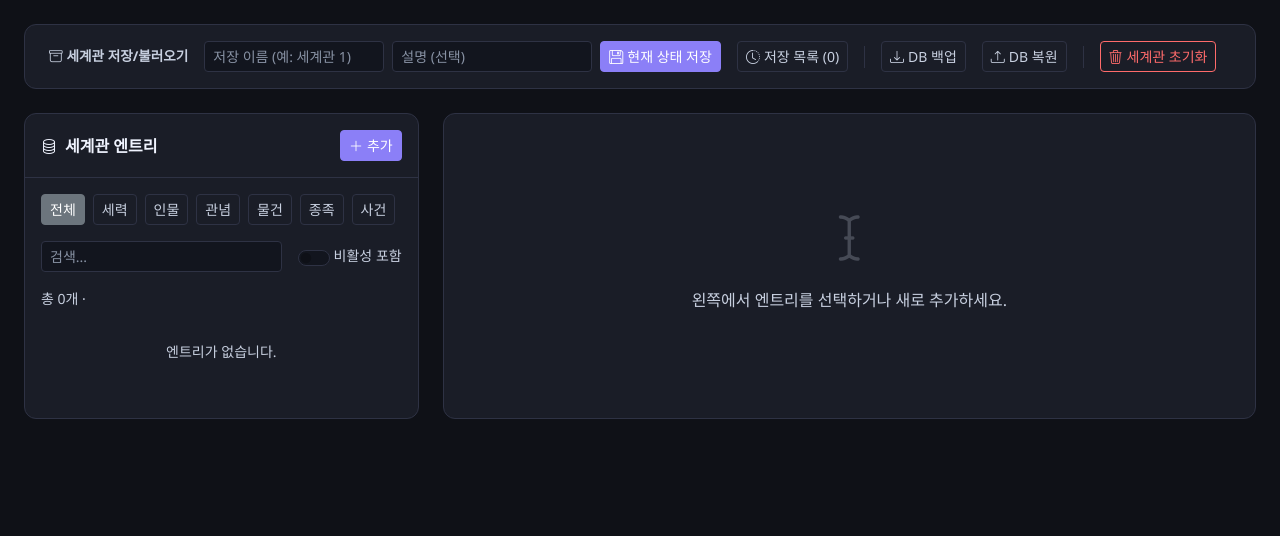
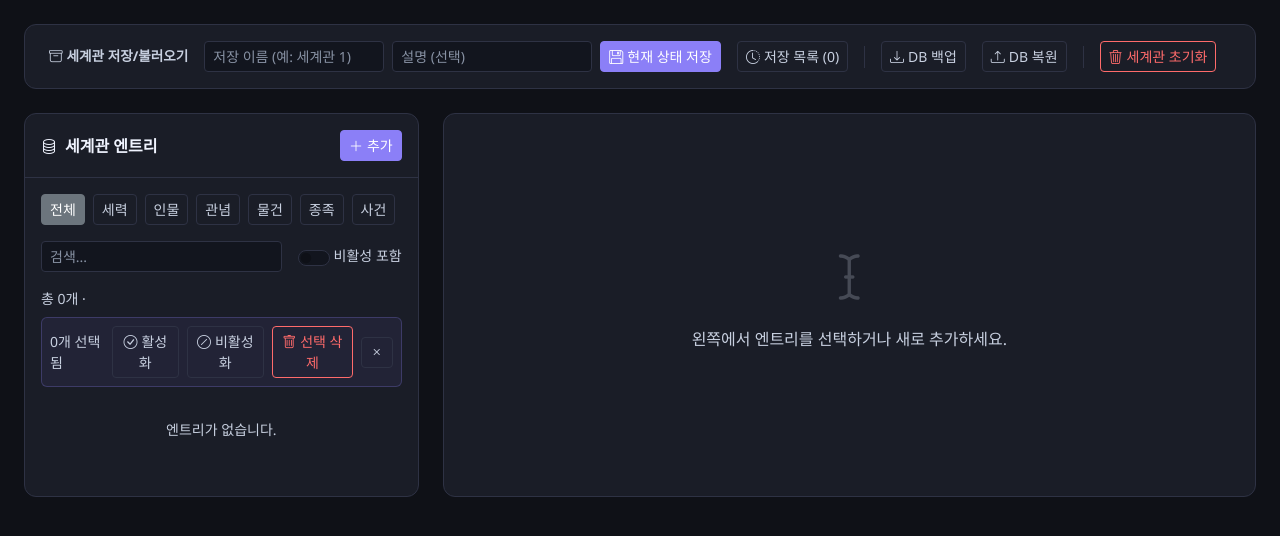
Before and after one commit to hong0318Z/llm_test, a Flask app: page / in a window 1280 px wide. Shown: the part 57-593 px from the top of the page. Run offline with Flask 3, Linux system fonts and the light colour scheme; data comes from the database, SQL or seed files in the repository; data that the repository does not hold is empty.

Commit message:
feat: DB 멀티선택 벌크 작업 + 엔트리 LLM 생성 기능
멀티선택:
- 각 엔트리 카드 우측 상단에 체크박스 추가
- 선택 시 상단에 벌크 툴바 표시 (선택 N개)
- [활성화] [비활성화] [선택 삭제] 버튼
- POST /api/entries/bulk-delete, /api/entries/bulk-toggle-active 엔드포인트

LLM 생성:
- 엔트리 추가 모달 하단에 [LLM 생성] 버튼 추가
- 제목·분류·힌트(선택)·참조 ID를 바탕으로 LLM이 상세 내용 자동 작성
- 생성된 내용이 내용 textarea에 채워짐 (수정 후 추가 가능)
- POST /api/generate-entry, llm_client.generate_entry() 추가

https://claude.ai/code/session_01JgF653ryzWqVhrvH3gpJCT

```diff
--- a/app.py
+++ b/app.py
@@ -690,6 +690,51 @@ def token_estimate():
     return jsonify(result)
 
 
+@app.route("/api/entries/bulk-delete", methods=["POST"])
+def bulk_delete_entries():
+    ids = request.json.get("ids", [])
+    if not ids:
+        return jsonify({"error": "ids가 필요합니다."}), 400
+    WorldEntry.query.filter(WorldEntry.id.in_(ids)).delete(synchronize_session=False)
+    db.session.commit()
+    return jsonify({"ok": True, "deleted": len(ids)})
+
+
+@app.route("/api/entries/bulk-toggle-active", methods=["POST"])
+def bulk_toggle_active():
+    ids = request.json.get("ids", [])
+    active = request.json.get("is_active")  # True/False 강제 지정, None이면 반전
+    if not ids:
+        return jsonify({"error": "ids가 필요합니다."}), 400
+    entries = WorldEntry.query.filter(WorldEntry.id.in_(ids)).all()
+    for e in entries:
+        e.is_active = active if active is not None else (not e.is_active)
+    db.session.commit()
+    return jsonify({"ok": True, "updated": len(entries)})
+
+
+@app.route("/api/generate-entry", methods=["POST"])
+def generate_entry_content():
+    """유저 입력 정보를 기반으로 LLM이 엔트리 내용을 생성"""
+    import llm_client as lc
+    data = request.json or {}
+    title = data.get("title", "").strip()
+    category = data.get("category", "")
+    hint = data.get("hint", "").strip()  # 사용자가 입력한 힌트/초안
+    ref_ids = data.get("references", [])
+
+    if not title or not category:
+        return jsonify({"error": "제목과 분류는 필수입니다."}), 400
+
+    ref_entries = [WorldEntry.query.get(rid).to_dict()
+                   for rid in ref_ids if WorldEntry.query.get(rid)]
+    try:
+        result = lc.generate_entry(title, category, hint, ref_entries)
+        return jsonify(result)
+    except Exception as e:
+        return jsonify({"error": str(e)}), 500
+
+
 @app.route("/api/translate", methods=["POST"])
 def translate_entries_api():
     """선택된 엔트리들을 영문으로 번역"""
--- a/templates/index.html
+++ b/templates/index.html
@@ -69,8 +69,25 @@
         </div>
         <!-- 통계 -->
         <div id="statsBar" class="small text-muted mb-2"></div>
+        <!-- 멀티선택 툴바 -->
+        <div id="bulkToolbar" style="display:none;" class="d-flex align-items-center gap-2 mb-2 p-2 rounded"
+          style="background:rgba(139,127,247,0.08); border:1px solid rgba(139,127,247,0.2);">
+          <span class="small" style="color:var(--text-secondary);"><span id="selectedCountBulk">0</span>개 선택됨</span>
+          <button class="btn btn-sm btn-outline-secondary" onclick="bulkToggleActive(true)" title="선택 항목 활성화">
+            <i class="bi bi-check-circle me-1"></i>활성화
+          </button>
+          <button class="btn btn-sm btn-outline-secondary" onclick="bulkToggleActive(false)" title="선택 항목 비활성화">
+            <i class="bi bi-slash-circle me-1"></i>비활성화
+          </button>
+          <button class="btn btn-sm btn-outline-danger ms-auto" onclick="bulkDelete()">
+            <i class="bi bi-trash me-1"></i>선택 삭제
+          </button>
+          <button class="btn btn-sm btn-outline-secondary" onclick="clearSelection()">
+            <i class="bi bi-x"></i>
+          </button>
+        </div>
         <!-- 목록 -->
-        <div id="entryList" style="max-height: calc(100vh - 300px); overflow-y: auto;"></div>
+        <div id="entryList" style="max-height: calc(100vh - 320px); overflow-y: auto;"></div>
       </div>
     </div>
   </div>
@@ -207,6 +224,10 @@
       </div>
       <div class="modal-footer">
         <button class="btn btn-outline-secondary" data-bs-dismiss="modal">취소</button>
+        <button class="btn btn-outline-secondary" id="llmGenBtn" onclick="llmGenerateContent()"
+          style="border-color:rgba(139,127,247,0.5); color:var(--accent);">
+          <i class="bi bi-stars me-1"></i>LLM 생성
+        </button>
         <button class="btn btn-primary" onclick="createEntry()"><i class="bi bi-plus-lg me-1"></i>추가</button>
       </div>
     </div>
@@ -230,6 +251,17 @@
 {% endblock %}
 
 {% block extra_scripts %}
+<style>
+.entry-card.selected {
+  border-color: var(--accent) !important;
+  background: rgba(139,127,247,0.08) !important;
+}
+#bulkToolbar {
+  background: rgba(139,127,247,0.07);
+  border: 1px solid rgba(139,127,247,0.25);
+  border-radius: 8px;
+}
+</style>
 <script>
 let allEntries = [];
 let currentEntry = null;
@@ -420,6 +452,60 @@ function filterCategory(cat, btn) {
 
 function filterSearch() { renderList(); }
 
+// ── 멀티선택 ──────────────────────────────────
+let selectedIds = new Set();
+
+function toggleSelect(id, e) {
+  e.stopPropagation();
+  if (selectedIds.has(id)) selectedIds.delete(id);
+  else selectedIds.add(id);
+  updateBulkToolbar();
+  // 체크박스 시각 업데이트
+  const cb = document.querySelector(`.entry-checkbox[data-id="${id}"]`);
+  if (cb) cb.checked = selectedIds.has(id);
+}
+
+function updateBulkToolbar() {
+  const bar = document.getElementById('bulkToolbar');
+  const count = selectedIds.size;
+  bar.style.display = count > 0 ? 'flex' : 'none';
+  document.getElementById('selectedCountBulk').textContent = count;
+}
+
+function clearSelection() {
+  selectedIds.clear();
+  updateBulkToolbar();
+  renderList();
+}
+
+async function bulkDelete() {
+  if (!selectedIds.size) return;
+  if (!confirm(`선택한 ${selectedIds.size}개 엔트리를 삭제합니다. 계속하시겠습니까?`)) return;
+  await fetch('/api/entries/bulk-delete', {
+    method: 'POST',
+    headers: {'Content-Type': 'application/json'},
+    body: JSON.stringify({ids: [...selectedIds]}),
+  });
+  if (currentEntry && selectedIds.has(currentEntry.id)) {
+    currentEntry = null;
+    document.getElementById('detailContent').style.display = 'none';
+    document.getElementById('detailEmpty').style.display = 'flex';
+  }
+  selectedIds.clear();
+  await loadEntries();
+}
+
+async function bulkToggleActive(isActive) {
+  if (!selectedIds.size) return;
+  await fetch('/api/entries/bulk-toggle-active', {
+    method: 'POST',
+    headers: {'Content-Type': 'application/json'},
+    body: JSON.stringify({ids: [...selectedIds], is_active: isActive}),
+  });
+  selectedIds.clear();
+  await loadEntries();
+}
+
 function renderList() {
   const search = document.getElementById('searchInput').value.toLowerCase();
   let items = allEntries;
@@ -434,8 +520,13 @@ function renderList() {
     return;
   }
   container.innerHTML = items.map(e => `
-    <div class="entry-card mb-2 ${e.is_active ? '' : 'inactive'}" onclick="selectEntry(${e.id})">
-      <div class="d-flex align-items-center gap-2 mb-1">
+    <div class="entry-card mb-2 ${e.is_active ? '' : 'inactive'} ${selectedIds.has(e.id) ? 'selected' : ''}"
+      onclick="selectEntry(${e.id})" style="position:relative;">
+      <input type="checkbox" class="entry-checkbox"
+        data-id="${e.id}" ${selectedIds.has(e.id) ? 'checked' : ''}
+        onclick="toggleSelect(${e.id}, event)"
+        style="position:absolute; top:8px; right:8px; width:15px; height:15px; cursor:pointer; accent-color:var(--accent);">
+      <div class="d-flex align-items-center gap-2 mb-1" style="padding-right:24px;">
         <span class="category-badge cat-${e.category}">${e.category}</span>
         <span class="entry-title">${escHtml(e.title)}</span>
         <span class="${e.created_by === 'llm' ? 'creator-badge-llm' : 'creator-badge-user'} ms-auto">
@@ -608,6 +699,41 @@ function openCreateModal() {
   createModal.show();
 }
 
+// ── LLM 내용 생성 ─────────────────────────────
+async function llmGenerateContent() {
+  const title = document.getElementById('newTitle').value.trim();
+  const category = document.getElementById('newCategory').value;
+  if (!title) {
+    alert('제목을 먼저 입력하세요.');
+    document.getElementById('newTitle').focus();
+    return;
+  }
+  const hint = document.getElementById('newContent').value.trim();
+  const refRaw = document.getElementById('newReferences').value;
+  const refs = refRaw.split(',').map(s => parseInt(s.trim())).filter(n => !isNaN(n));
+
+  const btn = document.getElementById('llmGenBtn');
+  btn.disabled = true;
+  btn.innerHTML = '<span class="spinner-border spinner-border-sm me-1"></span>생성 중...';
+
+  try {
+    const res = await fetch('/api/generate-entry', {
+      method: 'POST',
+      headers: {'Content-Type': 'application/json'},
+      body: JSON.stringify({title, category, hint, references: refs}),
+    });
+    const data = await res.json();
+    if (!res.ok) throw new Error(data.error || '생성 실패');
+    document.getElementById('newContent').value = data.content;
+    updateCharCount('newContent', 'newCharCount');
+  } catch (e) {
+    alert('LLM 생성 실패: ' + e.message);
+  } finally {
+    btn.disabled = false;
+    btn.innerHTML = '<i class="bi bi-stars me-1"></i>LLM 생성';
+  }
+}
+
 async function createEntry() {
   const refs = document.getElementById('newReferences').value
     .split(',').map(s => parseInt(s.trim())).filter(n => !isNaN(n));
```
Also changed, not shown: llm_client.py (+42 -0 lines).
